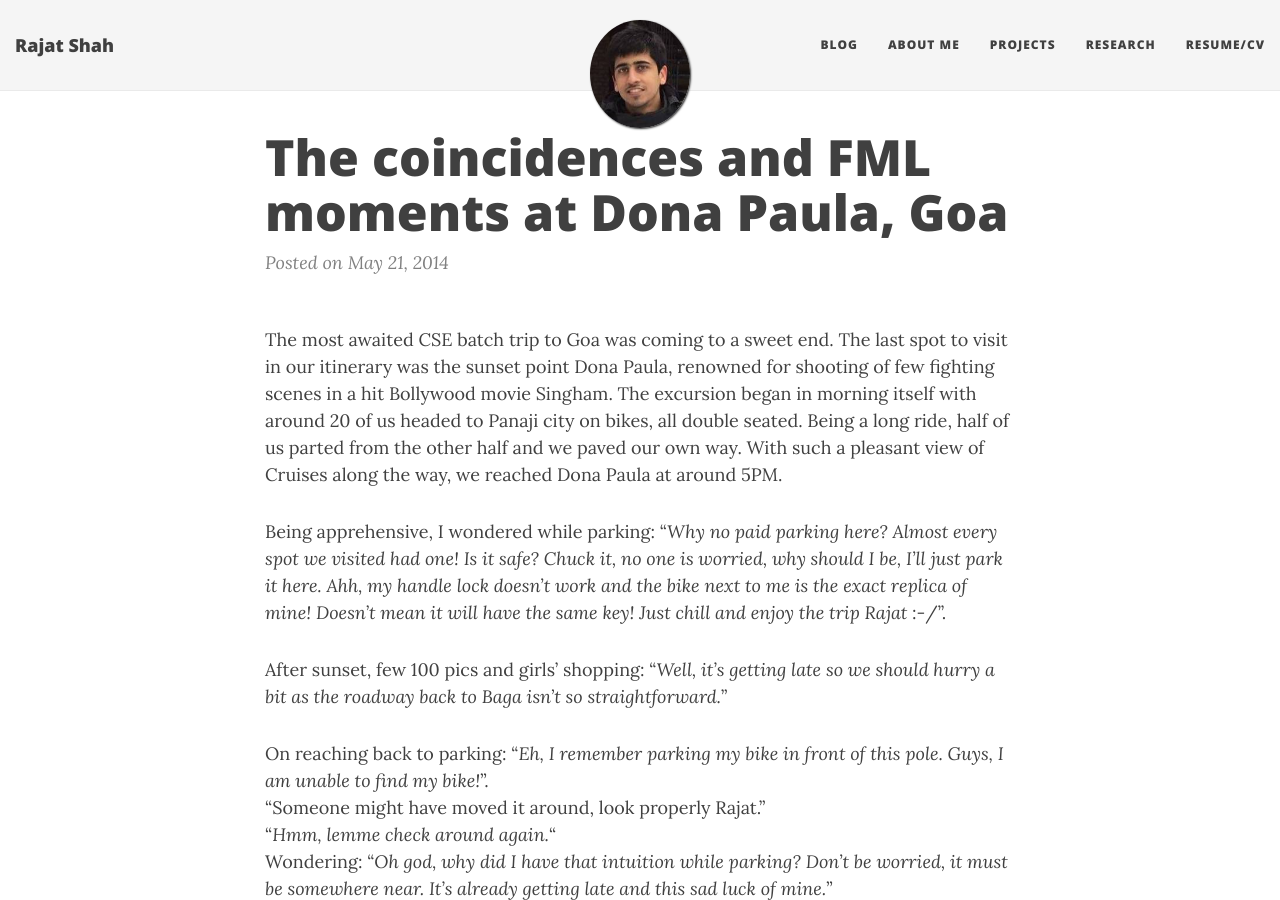
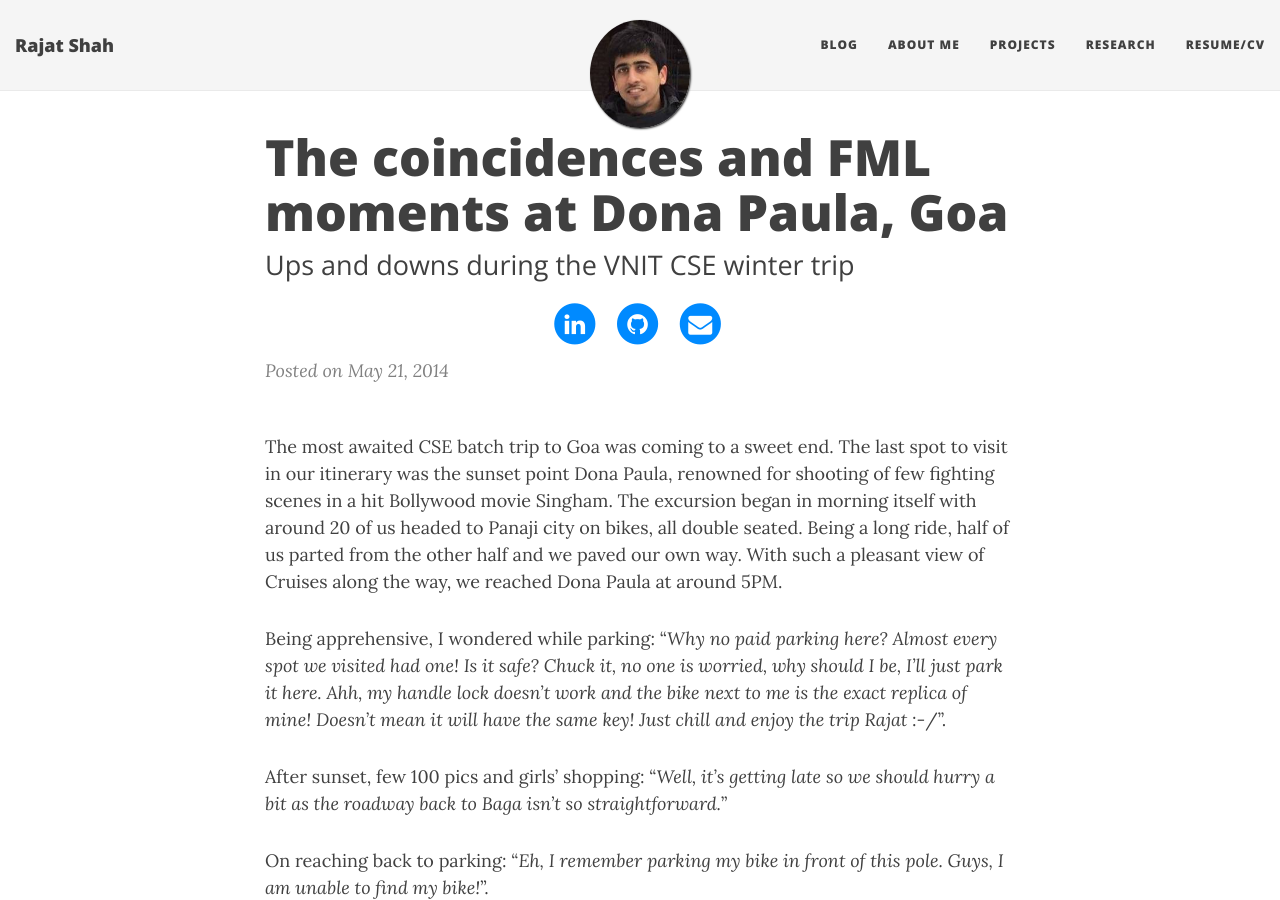
Before and after one commit to shahrajat/shahrajat.github.io, a Jekyll site: the page built from _posts/2014-05-21-The-coincidences-and-FML-moments-at-Dona-Paula-Goa.md, in a window 1280 px wide and 900 px high. Built offline with Jekyll 4.4.1, drawn with Linux system fonts in a browser that asks for light colours; nearby versions of some CDN libraries; comment, search, counter and statistics services are not loaded.

Commit message:
Updated 2014-05-21-The-coincidences-and-FML-moments-at-Dona-Paula-Goa.md

```diff
--- a/_posts/2014-05-21-The-coincidences-and-FML-moments-at-Dona-Paula-Goa.md
+++ b/_posts/2014-05-21-The-coincidences-and-FML-moments-at-Dona-Paula-Goa.md
@@ -2,6 +2,7 @@
 layout: post
 title: 'The coincidences and FML moments at Dona Paula, Goa'
 published: true
+subtitle: Ups and downs during the VNIT CSE winter trip
 ---
 The most awaited CSE batch trip to Goa was coming to a sweet end. The last spot to visit in our itinerary was the sunset point Dona Paula, renowned for shooting of few fighting scenes in a hit Bollywood movie Singham. The excursion began in morning itself with around 20 of us headed to Panaji city on bikes, all double seated. Being a long ride, half of us parted from the other half and we paved our own way. With such a pleasant view of Cruises along the way, we reached Dona Paula at around 5PM.
 
```
